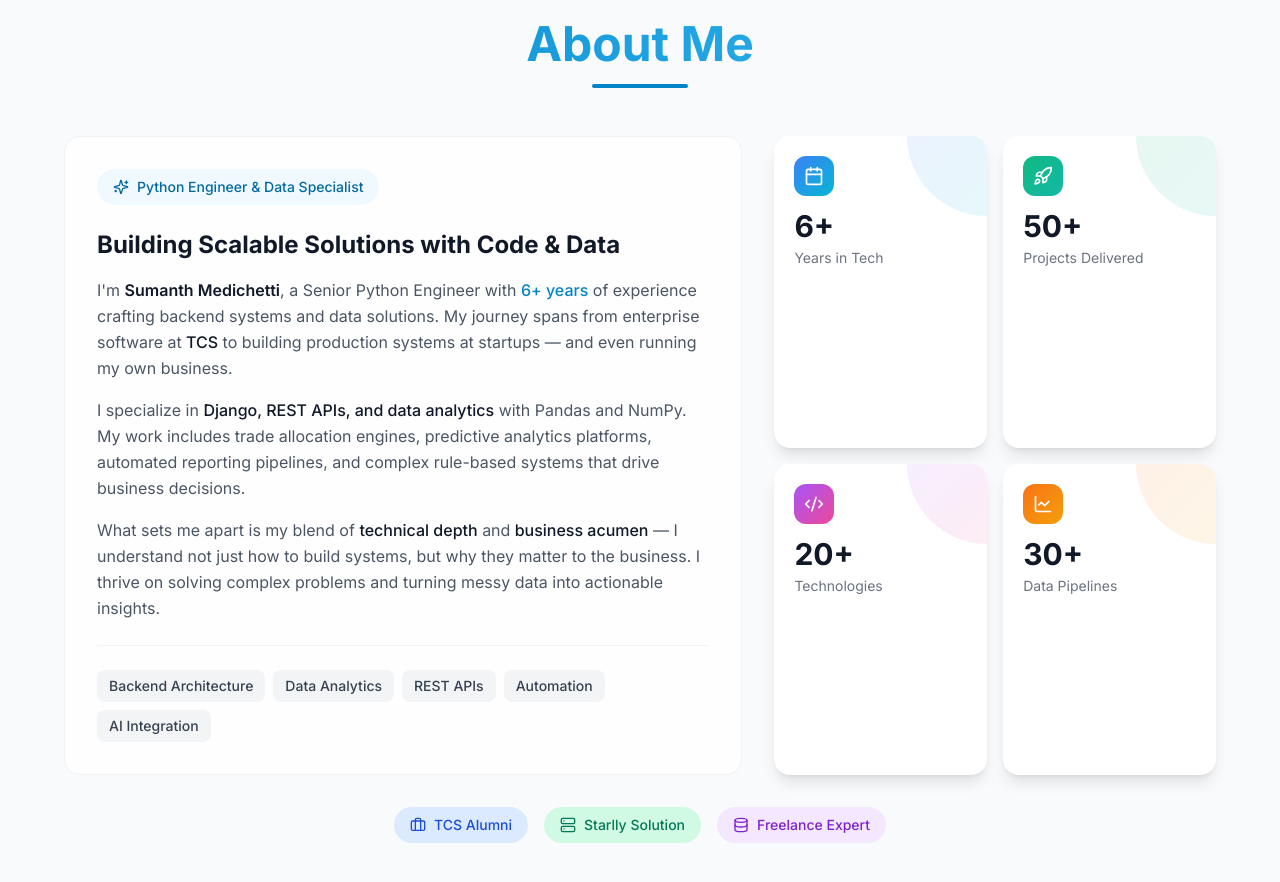
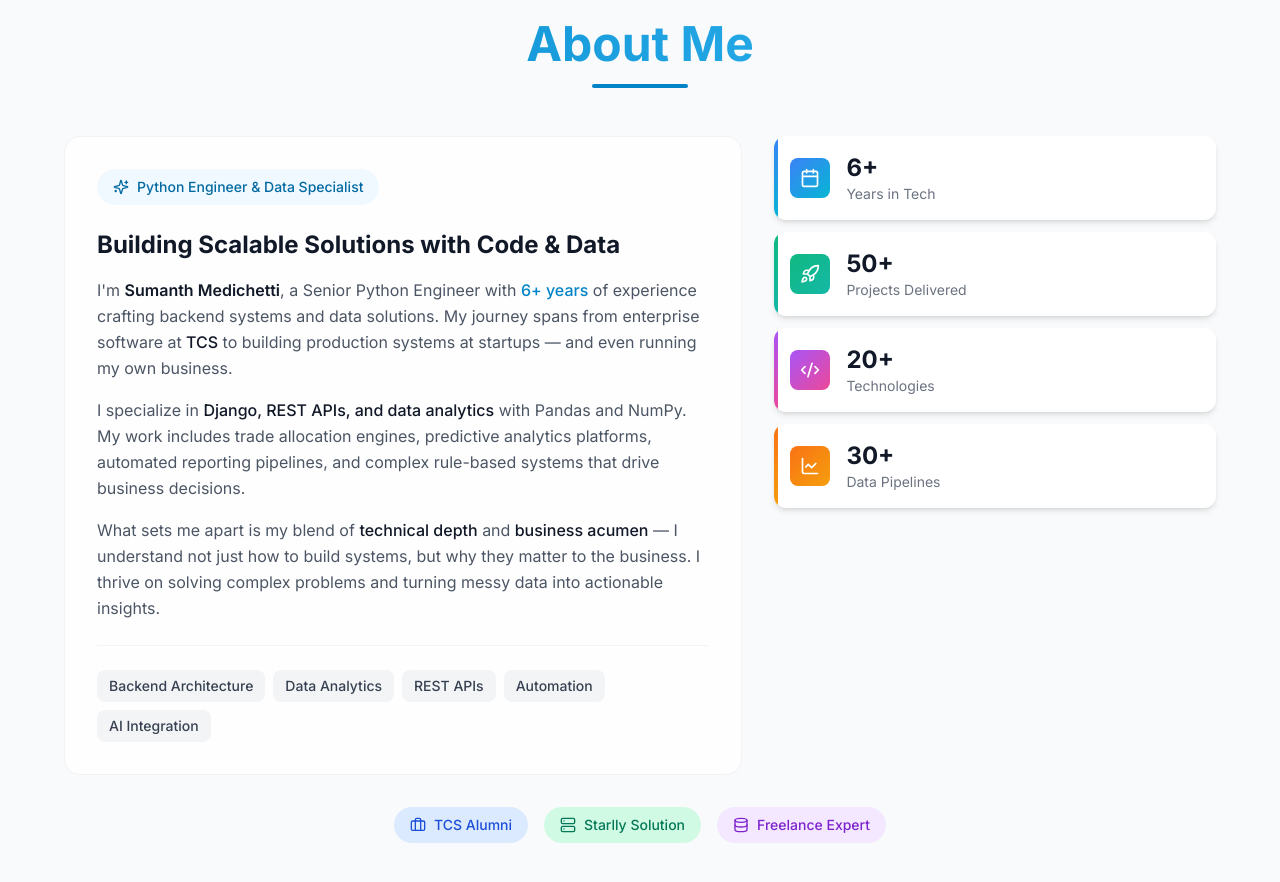
Before and after one commit to msumanth960/measdev, a Next.js app: page / in a window 1280 px wide. Shown: the part 860-1742 px from the top of the page. Built offline with nearby package versions, Linux system fonts and the light colour scheme.

Commit message:
fix: Compact About section stat cards with horizontal layout

```diff
--- a/components/sections/about.tsx
+++ b/components/sections/about.tsx
@@ -127,36 +127,38 @@ export function About() {
               whileInView={{ opacity: 1, x: 0 }}
               viewport={{ once: true }}
               transition={{ duration: 0.5 }}
-              className="lg:col-span-2 grid grid-cols-2 gap-4"
+              className="lg:col-span-2 flex flex-col gap-3"
             >
               {stats.map((stat, index) => {
                 const Icon = stat.icon;
                 return (
                   <motion.div
                     key={stat.label}
-                    initial={{ opacity: 0, y: 20 }}
-                    whileInView={{ opacity: 1, y: 0 }}
+                    initial={{ opacity: 0, x: 20 }}
+                    whileInView={{ opacity: 1, x: 0 }}
                     viewport={{ once: true }}
-                    transition={{ duration: 0.4, delay: index * 0.1 }}
-                    whileHover={{ y: -5, scale: 1.03 }}
-                    className="relative bg-white dark:bg-gray-900 rounded-2xl p-5 overflow-hidden shadow-lg hover:shadow-xl transition-all duration-300"
+                    transition={{ duration: 0.3, delay: index * 0.08 }}
+                    whileHover={{ x: 5, scale: 1.02 }}
+                    className="relative bg-white dark:bg-gray-900 rounded-xl p-4 overflow-hidden shadow-md hover:shadow-lg transition-all duration-300 flex items-center gap-4"
                   >
-                    {/* Gradient Accent */}
+                    {/* Gradient Left Border */}
                     <div
-                      className={`absolute top-0 right-0 w-20 h-20 bg-gradient-to-br ${stat.gradient} opacity-10 rounded-bl-full`}
+                      className={`absolute left-0 top-0 bottom-0 w-1 bg-gradient-to-b ${stat.gradient}`}
                     />
 
                     <div
-                      className={`inline-flex p-2.5 rounded-xl bg-gradient-to-br ${stat.gradient} mb-3`}
+                      className={`flex-shrink-0 p-2.5 rounded-lg bg-gradient-to-br ${stat.gradient}`}
                     >
                       <Icon className="w-5 h-5 text-white" />
                     </div>
 
-                    <div className="text-3xl font-bold text-gray-900 dark:text-gray-100 mb-1">
-                      {stat.value}
-                    </div>
-                    <div className="text-sm text-gray-500 dark:text-gray-400">
-                      {stat.label}
+                    <div className="flex-grow">
+                      <div className="text-2xl font-bold text-gray-900 dark:text-gray-100">
+                        {stat.value}
+                      </div>
+                      <div className="text-sm text-gray-500 dark:text-gray-400">
+                        {stat.label}
+                      </div>
                     </div>
                   </motion.div>
                 );
```
